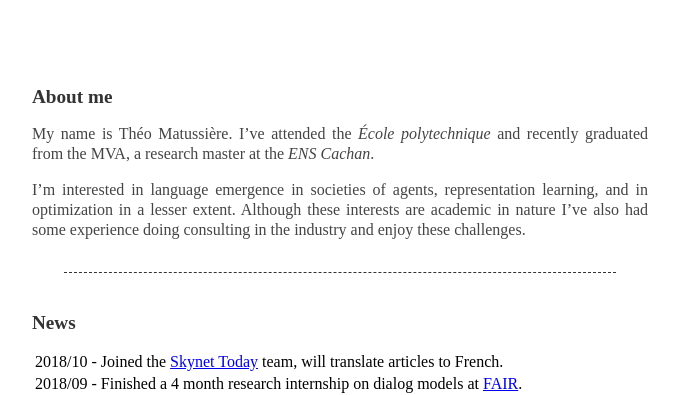
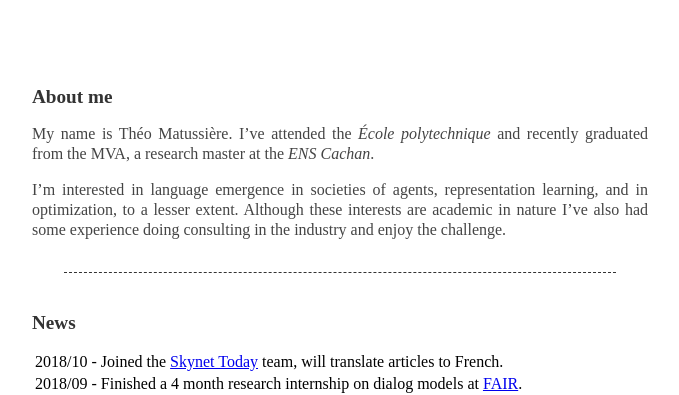
Before and after one commit to theo-m/theo-m.github.io, a Jekyll site: the page built from index.md, in a window 1280 px wide. Shown: the top 395 px of the page, without its empty margins (300-979 px from the left). Built offline with Jekyll 4.4.1, drawn with Linux system fonts in a browser that asks for light colours.

Commit message:
Minor wording + css add dates next to titles

```diff
--- a/_layouts/main.html
+++ b/_layouts/main.html
@@ -10,7 +10,7 @@
 
 <body>
   <div class="container">
-    <h1 class="title">{{ page.title }}</h1>
+    <h1 class="title"> {{ page.title }} <span style="color: #b6b6b6;font-size: small"> {{ page.date | date: "%Y-%m-%d" }} </span> </h1>
     {{ content }}
   </div>
 </body>
--- a/index.md
+++ b/index.md
@@ -8,7 +8,7 @@
 
 My name is Théo Matussière. I've attended the _École polytechnique_ and recently graduated from the MVA, a research master at the _ENS Cachan_.
 
-I'm interested in language emergence in societies of agents, representation learning, and in optimization in a lesser extent. Although these interests are academic in nature I've also had some experience doing consulting in the industry and enjoy these challenges.
+I'm interested in language emergence in societies of agents, representation learning, and in optimization, to a lesser extent. Although these interests are academic in nature I've also had some experience doing consulting in the industry and enjoy the challenge.
 
 
 ---
```
